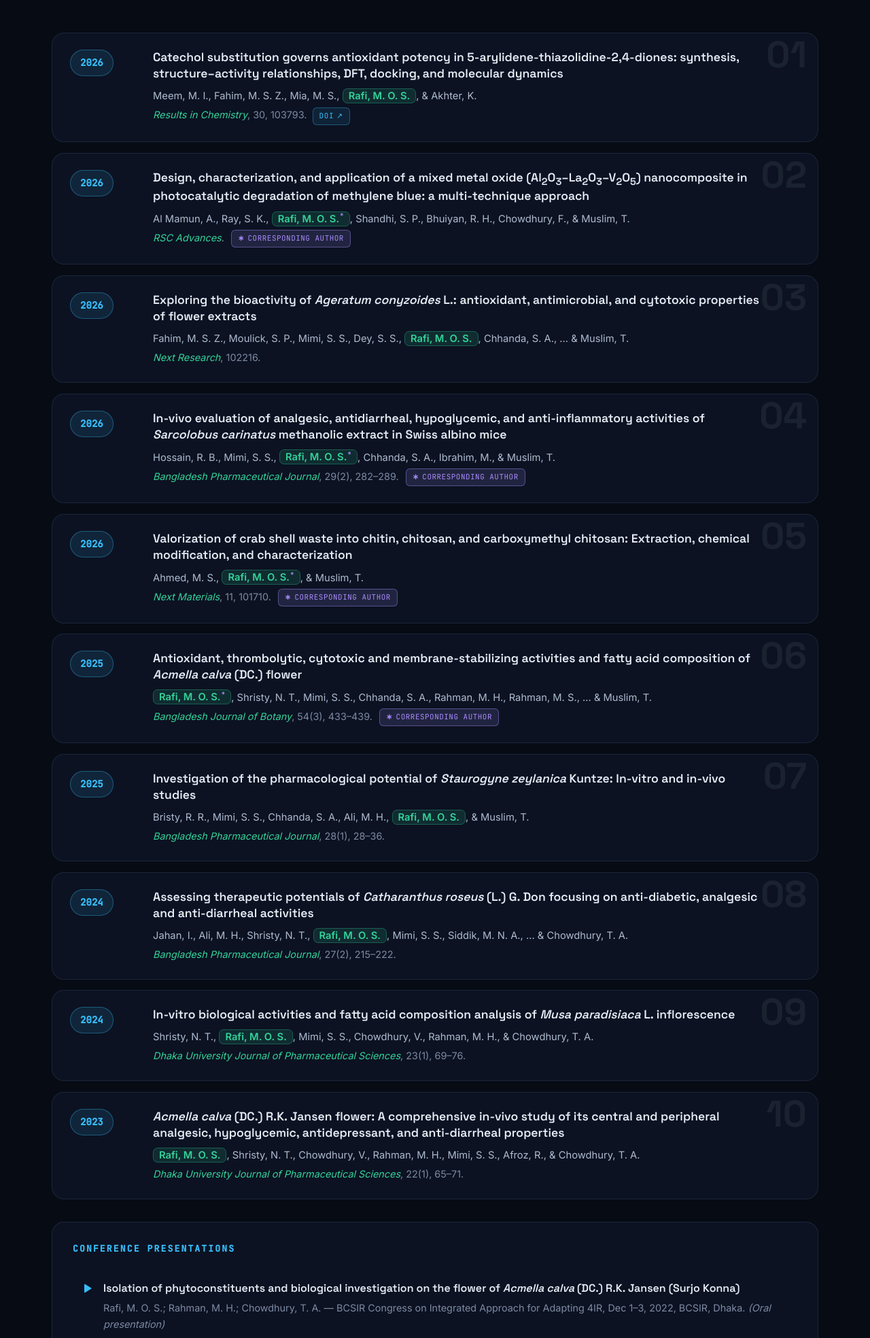
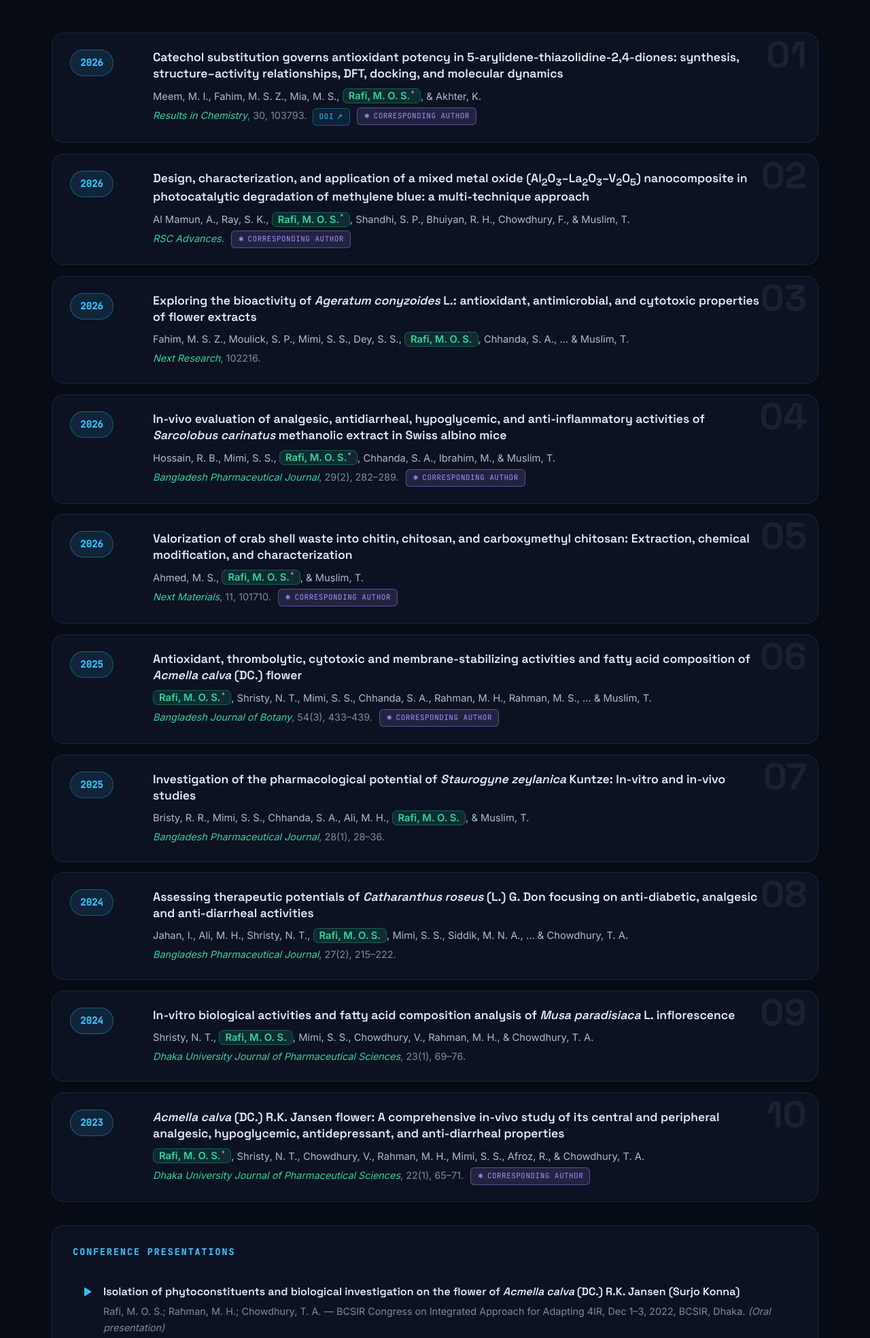
Before and after one commit to Osrafi/Osrafi.github.io, a plain HTML site: page index.html in a window 1280 px wide. Shown: the part 3600-5568 px from the top of the page at 68% size. Drawn offline with Linux system fonts and the light colour scheme; animation ran at ten frames a second.

Commit message:
Mark corresponding authorship on two more papers
Adds the asterisk + 'Corresponding author' badge to the Results in
Chemistry (catechol/thiazolidinedione) and 2023 DUJPS Acmella calva
papers, per author confirmation. Now 6 of 10 papers are marked.

Co-Authored-By: Claude Opus 5 <noreply@anthropic.com>

```diff
--- a/index.html
+++ b/index.html
@@ -437,11 +437,12 @@
             <h3 class="pub__title">Catechol substitution governs antioxidant potency in
               5-arylidene-thiazolidine-2,4-diones: synthesis, structure–activity relationships, DFT, docking, and
               molecular dynamics</h3>
-            <p class="pub__authors">Meem, M. I., Fahim, M. S. Z., Mia, M. S., <span class="me">Rafi, M. O. S.</span>,
-              &amp; Akhter, K.</p>
+            <p class="pub__authors">Meem, M. I., Fahim, M. S. Z., Mia, M. S., <span class="me">Rafi, M. O.
+                S.<sup>*</sup></span>, &amp; Akhter, K.</p>
             <p class="pub__venue"><em>Results in Chemistry</em>, 30, 103793.
               <a class="pub__doi" href="https://doi.org/10.1016/j.rechem.2026.103793" target="_blank"
                 rel="noopener">DOI</a>
+              <span class="badge badge--corr">Corresponding author</span>
             </p>
           </div>
         </li>
@@ -534,9 +535,10 @@
           <div class="pub__body">
             <h3 class="pub__title"><em>Acmella calva</em> (DC.) R.K. Jansen flower: A comprehensive in-vivo study of its
               central and peripheral analgesic, hypoglycemic, antidepressant, and anti-diarrheal properties</h3>
-            <p class="pub__authors"><span class="me">Rafi, M. O. S.</span>, Shristy, N. T., Chowdhury, V., Rahman, M.
-              H., Mimi, S. S., Afroz, R., &amp; Chowdhury, T. A.</p>
-            <p class="pub__venue"><em>Dhaka University Journal of Pharmaceutical Sciences</em>, 22(1), 65–71.</p>
+            <p class="pub__authors"><span class="me">Rafi, M. O. S.<sup>*</sup></span>, Shristy, N. T., Chowdhury, V.,
+              Rahman, M. H., Mimi, S. S., Afroz, R., &amp; Chowdhury, T. A.</p>
+            <p class="pub__venue"><em>Dhaka University Journal of Pharmaceutical Sciences</em>, 22(1), 65–71. <span
+                class="badge badge--corr">Corresponding author</span></p>
           </div>
         </li>
       </ol>
```
